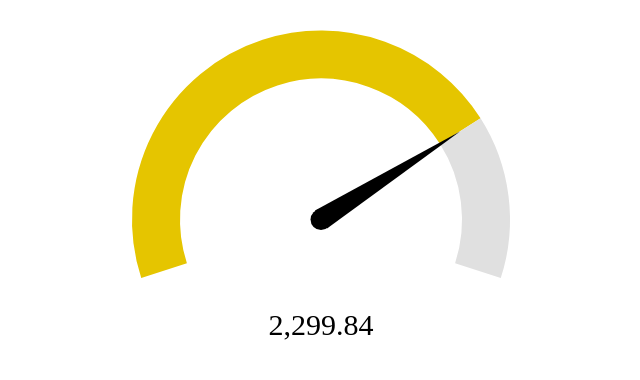
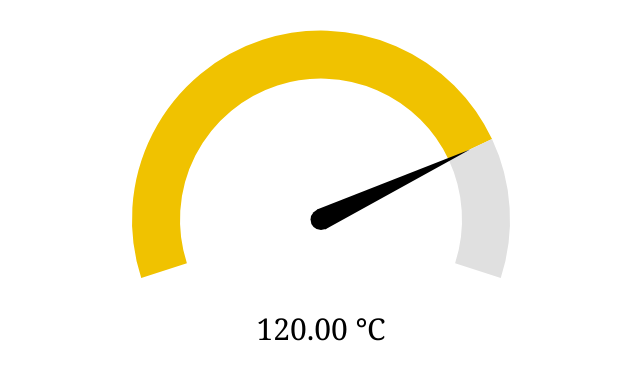
Before and after one commit to akchobby/Gauge, a plain HTML site: page index.html in a window 1280 px wide. Shown: the whole page, without its empty margins (319-959 px from the left). Drawn offline with Linux system fonts and the light colour scheme.

Commit message:
added a text appending variable

```diff
--- a/app.js
+++ b/app.js
@@ -21,7 +21,7 @@ var opts = {
   };
 var target = document.getElementById('foo'); // your canvas element
 var gauge = new Gauge(target).setOptions(opts); // create sexy gauge!
-gauge.setTextField(document.getElementById("gauge-text"),2);
-gauge.maxValue = 3000; // set max gauge value
+gauge.setTextField(document.getElementById("gauge-text"),2, " &#8451;");
+gauge.maxValue = 150; // set max gauge value
 gauge.setMinValue(0);  // set min value
-gauge.set(2300); // set actual value
+gauge.set(120); // set actual value
--- a/gauge.js
+++ b/gauge.js
@@ -165,8 +165,8 @@
 
     BaseGauge.prototype.forceUpdate = true;
 
-    BaseGauge.prototype.setTextField = function(textField, fractionDigits) {
-      return this.textField = textField instanceof TextRenderer ? textField : new TextRenderer(textField, fractionDigits);
+    BaseGauge.prototype.setTextField = function(textField, fractionDigits, txt) {
+      return this.textField = textField instanceof TextRenderer ? textField : new TextRenderer(textField, fractionDigits, txt);
     };
 
     BaseGauge.prototype.setMinValue = function(minValue, updateStartValue) {
@@ -239,13 +239,14 @@
   })(ValueUpdater);
 
   TextRenderer = (function() {
-    function TextRenderer(el, fractionDigits1) {
+    function TextRenderer(el, fractionDigits1, txt) {
       this.el = el;
       this.fractionDigits = fractionDigits1;
+      this.txt = txt;
     }
 
     TextRenderer.prototype.render = function(gauge) {
-      return this.el.innerHTML = formatNumber(gauge.displayedValue, this.fractionDigits);
+      return this.el.innerHTML = formatNumber(gauge.displayedValue, this.fractionDigits) + this.txt;
     };
 
     return TextRenderer;
--- a/index.css
+++ b/index.css
@@ -9,6 +9,7 @@ canvas {
 span {
     display: table;
     margin: 0 auto;
-    font-family: Haettenschweiler;
     font-size: 30;
+    font-family: Georgia, 'Times New Roman', Times, serif;
+
 }
```
